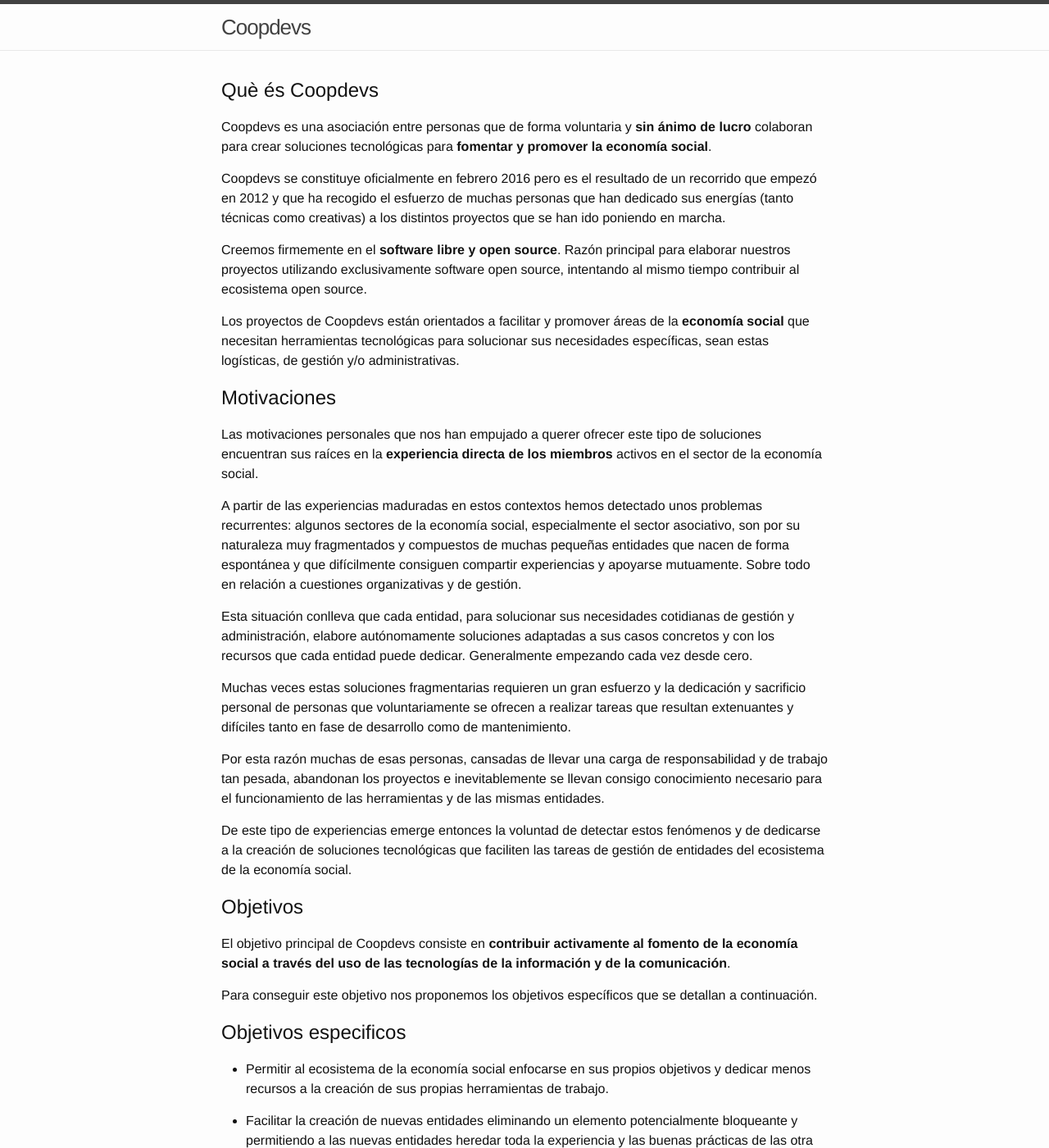
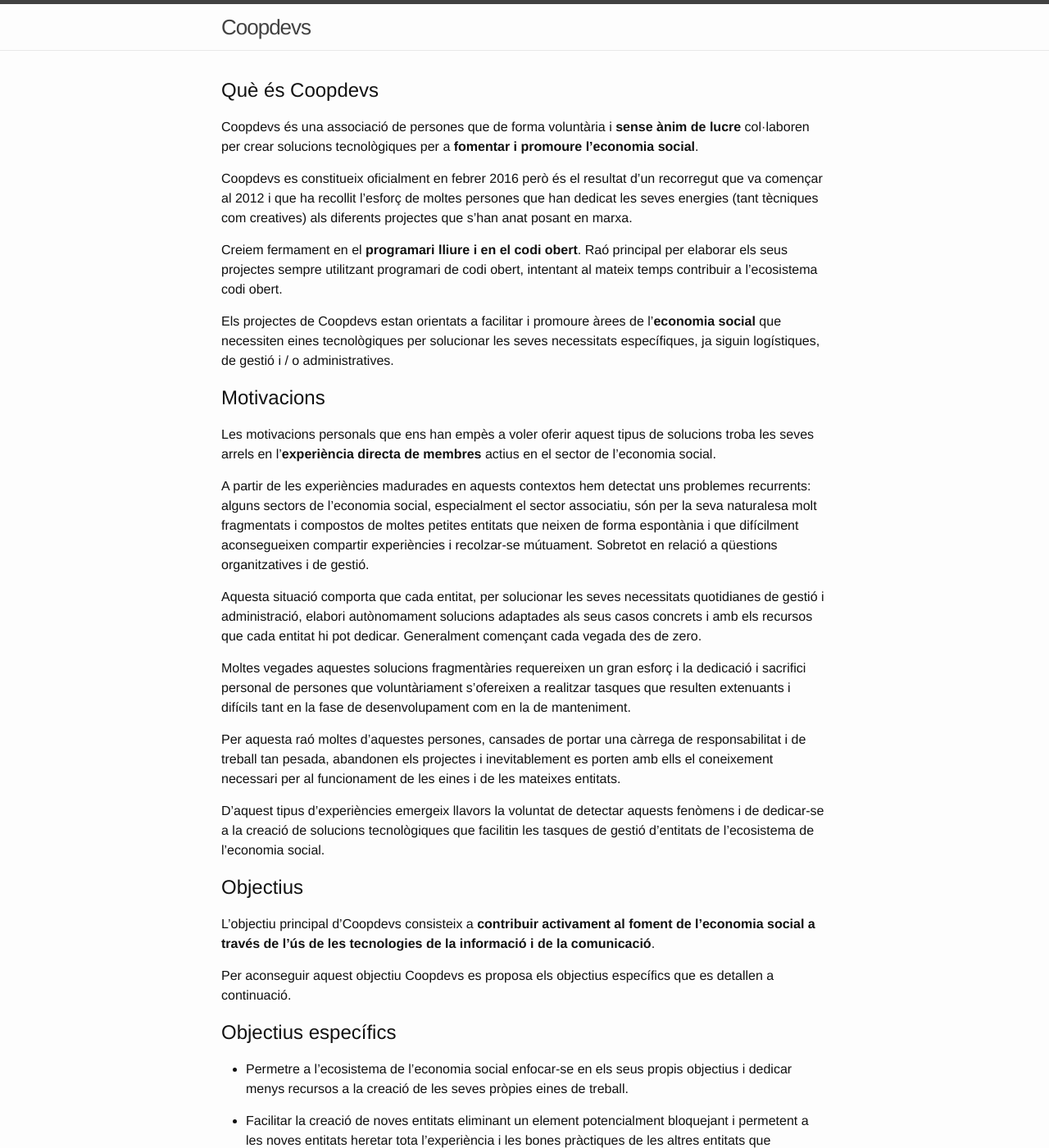
Before and after one commit to coopdevs/coopdevs.github.io.old, a Jekyll site: the page built from ca/index.md, in a window 1280 px wide and 1400 px high. Shown: the whole window at 82% size. Built offline with Jekyll 4.4.1, drawn with Linux system fonts in a browser that asks for light colours; some of the changed text lies outside the part shown.

Commit message:
Catalan content, some github config

```diff
--- a/_config.yml
+++ b/_config.yml
@@ -18,3 +18,7 @@
 
 # Build settings
 markdown: kramdown
+
+# this will be overwritten by github
+github:
+  url: "http://0.0.0.0:4000"
--- a/ca/index.md
+++ b/ca/index.md
@@ -6,109 +6,109 @@
 
 ## Què és Coopdevs
 
-Coopdevs es una asociación entre personas que de forma voluntaria y **sin ánimo
-de lucro** colaboran para crear soluciones tecnológicas para **fomentar y
-promover la economía social**.
+Coopdevs és una associació de persones que de forma voluntària i **sense ànim
+de lucre** col·laboren per crear solucions tecnològiques per a **fomentar i
+promoure l'economia social**.
 
-Coopdevs se constituye oficialmente en febrero 2016 pero es el resultado de un
-recorrido que empezó en 2012 y que ha recogido el esfuerzo de muchas personas
-que han dedicado sus energías (tanto técnicas como creativas) a los distintos
-proyectos que se han ido poniendo en marcha.
+Coopdevs es constitueix oficialment en febrer 2016 però és el resultat d'un
+recorregut que va començar al 2012 i que ha recollit l'esforç de moltes
+persones que han dedicat les seves energies (tant tècniques com creatives)
+als diferents projectes que s'han anat posant en marxa.
 
-Creemos firmemente en el **software libre y open source**. Razón principal para
-elaborar nuestros proyectos utilizando exclusivamente software open source,
-intentando al mismo tiempo contribuir al ecosistema open source.
+Creiem fermament en el **programari lliure i en el codi obert**. Raó principal
+per elaborar els seus projectes sempre utilitzant programari de codi obert,
+intentant al mateix temps contribuir a l'ecosistema codi obert.
 
-Los proyectos de Coopdevs están orientados a facilitar y promover áreas de la
-**economía social** que necesitan herramientas tecnológicas para solucionar sus
-necesidades específicas, sean estas logísticas, de gestión y/o administrativas.
+Els projectes de Coopdevs estan orientats a facilitar i promoure àrees de
+l'**economia social** que necessiten eines tecnològiques per solucionar les
+seves necessitats específiques, ja siguin logístiques, de gestió i / o
+administratives.
 
 
-## Motivaciones
+## Motivacions
 
-Las motivaciones personales que nos han empujado a querer ofrecer este tipo de
-soluciones encuentran sus raíces en la **experiencia directa de los miembros**
-activos en el sector de la economía social.
+Les motivacions personals que ens han empès a voler oferir aquest tipus de
+solucions troba les seves arrels en l'**experiència directa de membres** actius
+en el sector de l'economia social.
 
-A partir de las experiencias maduradas en estos contextos hemos detectado unos
-problemas recurrentes: algunos sectores de la economía social, especialmente el
-sector asociativo, son por su naturaleza muy fragmentados y compuestos de
-muchas pequeñas entidades que nacen de forma espontánea y que difícilmente
-consiguen compartir experiencias y apoyarse mutuamente. Sobre todo en relación
-a cuestiones organizativas y de gestión.
+A partir de les experiències madurades en aquests contextos hem detectat uns
+problemes recurrents: alguns sectors de l'economia social, especialment el
+sector associatiu, són per la seva naturalesa molt fragmentats i compostos de
+moltes petites entitats que neixen de forma espontània i que difícilment
+aconsegueixen compartir experiències i recolzar-se mútuament. Sobretot en
+relació a qüestions organitzatives i de gestió.
 
-Esta situación conlleva que cada entidad, para solucionar sus necesidades
-cotidianas de gestión y administración, elabore autónomamente soluciones
-adaptadas a sus casos concretos y con los recursos que cada entidad puede
-dedicar. Generalmente empezando cada vez desde cero.
+Aquesta situació comporta que cada entitat, per solucionar les seves
+necessitats quotidianes de gestió i administració, elabori autònomament
+solucions adaptades als seus casos concrets i amb els recursos que cada entitat
+hi pot dedicar. Generalment començant cada vegada des de zero.
 
-Muchas veces estas soluciones fragmentarias requieren un gran esfuerzo y la
-dedicación y sacrificio personal de personas que voluntariamente se ofrecen a
-realizar tareas que resultan extenuantes y difíciles tanto en fase de
-desarrollo como de mantenimiento.
+Moltes vegades aquestes solucions fragmentàries requereixen un gran esforç i la
+dedicació i sacrifici personal de persones que voluntàriament s'ofereixen a
+realitzar tasques que resulten extenuants i difícils tant en la fase de
+desenvolupament com en la de manteniment.
 
-Por esta razón muchas de esas personas, cansadas de llevar una carga de
-responsabilidad y de trabajo tan pesada, abandonan los proyectos e
-inevitablemente se llevan consigo conocimiento necesario para el funcionamiento
-de las herramientas y de las mismas entidades.
+Per aquesta raó moltes d'aquestes persones, cansades de portar una càrrega de
+responsabilitat i de treball tan pesada, abandonen els projectes i
+inevitablement es porten amb ells el coneixement necessari per al funcionament
+de les eines i de les mateixes entitats.
 
-De este tipo de experiencias emerge entonces la voluntad de detectar estos
-fenómenos y de dedicarse a la creación de soluciones tecnológicas que faciliten
-las tareas de gestión de entidades del ecosistema de la economía social.
+D'aquest tipus d'experiències emergeix llavors la voluntat de detectar aquests
+fenòmens i de dedicar-se a la creació de solucions tecnològiques que facilitin
+les tasques de gestió d'entitats de l'ecosistema de l'economia social.
 
 
-## Objetivos
+## Objectius
 
-El objetivo principal de Coopdevs consiste en **contribuir activamente al
-fomento de la economía social a través del uso de las tecnologías de la
-información y de la comunicación**.
+L'objectiu principal d'Coopdevs consisteix a **contribuir activament al foment
+de l'economia social a través de l'ús de les tecnologies de la informació i de
+la comunicació**.
 
-Para conseguir este objetivo nos proponemos los objetivos específicos que se
-detallan a continuación.
+Per aconseguir aquest objectiu Coopdevs es proposa els objectius específics que
+es detallen a continuació.
 
 
-## Objetivos especificos
+## Objectius específics
 
-- Permitir al ecosistema de la economía social enfocarse en sus propios
-  objetivos y dedicar menos recursos a la creación de sus propias herramientas
-  de trabajo.
+- Permetre a l'ecosistema de l'economia social enfocar-se en els seus propis
+  objectius i dedicar menys recursos a la creació de les seves pròpies eines de
+  treball.
 
-- Facilitar la creación de nuevas entidades eliminando un elemento
-  potencialmente bloqueante y permitiendo a las nuevas entidades heredar toda
-  la experiencia y las buenas prácticas de las otra entidades que contribuyen a
-  mejorar las herramientas de gestión.
+- Facilitar la creació de noves entitats eliminant un element potencialment
+  bloquejant i permetent a les noves entitats heretar tota l'experiència i les
+  bones pràctiques de les altres entitats que contribueixen a millorar les
+  eines de gestió.
 
-- Facilitar la comunicación entre desarrolladores y usuarios de los distintos
-  proyectos.
+- Facilitar la comunicació entre desenvolupadors i usuaris dels diferents
+  projectes.
 
-- Amplificar la utilidad de cada contribución de las distintas entidades para
-  que puedan afectar positivamente en toda la comunidad.
+- Amplificar la utilitat de cada contribució de les diferents entitats perquè
+  puguin afectar positivament en tota la comunitat.
 
-- Ofrecer la posibilidad de compartir entre todos los gastos de realización y
-  mantenimiento de las distintas herramientas.
+- Oferir la possibilitat de compartir entre tots les despeses de realització i
+  manteniment de les diferents eines.
 
 
 ## Proyectos
 
-Los sectores sobre los cuales Coopdevs está concentrando su trabajo en la
-actualidad son los de los **bancos del tiempo** y los **grupos de consumo**.
+Els sectors sobre els quals Coopdevs està concentrant la seva feina en
+l'actualitat són els dels **bancs del temps** i els **grups de consum**.
 
-
-[**TimeOverflow**][1] es el software que desarrollamos y que ofrecemos como
-servicio gratuito para cualquier <strong>Banco de Tiempo</strong> que nos lo
-solicite. Facilita el trabajo administrativo a los equipos de gestión de los
-Bancos de Tiempo y por otro lado facilita la interacción y consecuente
-intercambio de servicios entre los miembros de un Banco de Tiempo. Mejorar la
-herramienta TimeOverflow tiene un impacto directo en la la interacción social
-entre vecinos y eso nos motiva a seguir dedicándole todos nuestros esfuerzos.
+[**TimeOverflow**][1] és el programari que desenvolupem i que oferim com a
+servei gratuït per a qualsevol **Banc de Temps** que ens ho demani. Facilita el
+treball administratiu als equips de gestió dels Bancs de Temps i d'altra banda
+facilita la interacció i conseqüent intercanvi de serveis entre els membres
+d'un Banc de Temps. Millorar l'eina TimeOverflow té un impacte directe en la
+interacció social entre veïns i això ens motiva a seguir dedicant-li tots els
+nostres esforços.
 
 {% include project_links.html project=site.data.projects.timeoverflow %}
 
 
-En el caso de los **grupos de consumo**, Coopdevs está trabajando en
-[**Katuma**][2], una herramienta que facilite la creación y la gestión
-de los grupos de consumo. Una alternativa económica sostenible en comparación a
-la grande distribución y al uso de intermediarios comerciales en general.
+En el cas dels **grups de consum**, Coopdevs està treballant en
+[**Katuma**][2], una eina que facilita la creació i la gestió dels grups de
+consum. Una alternativa econòmica sostenible en comparació a la gran
+distribució i l'ús d'intermediaris comercials en general.
 
 {% include project_links.html project=site.data.projects.katuma %}
 
```
